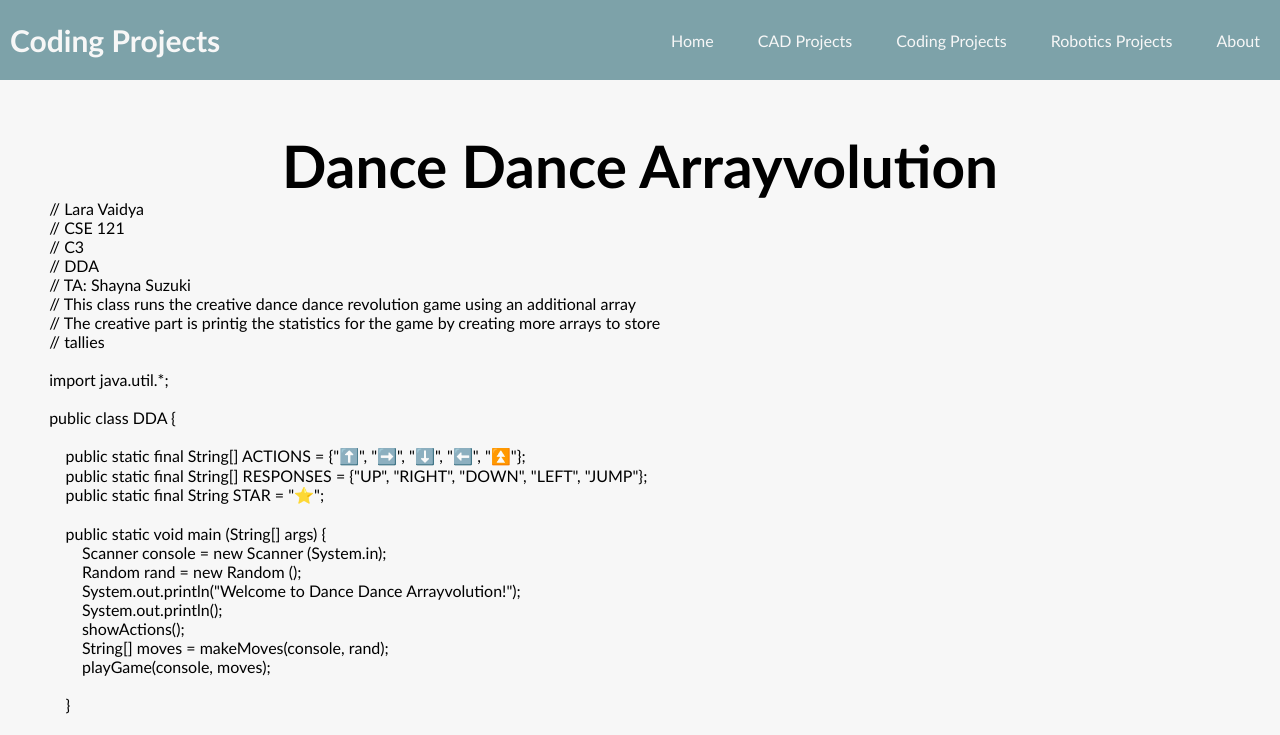
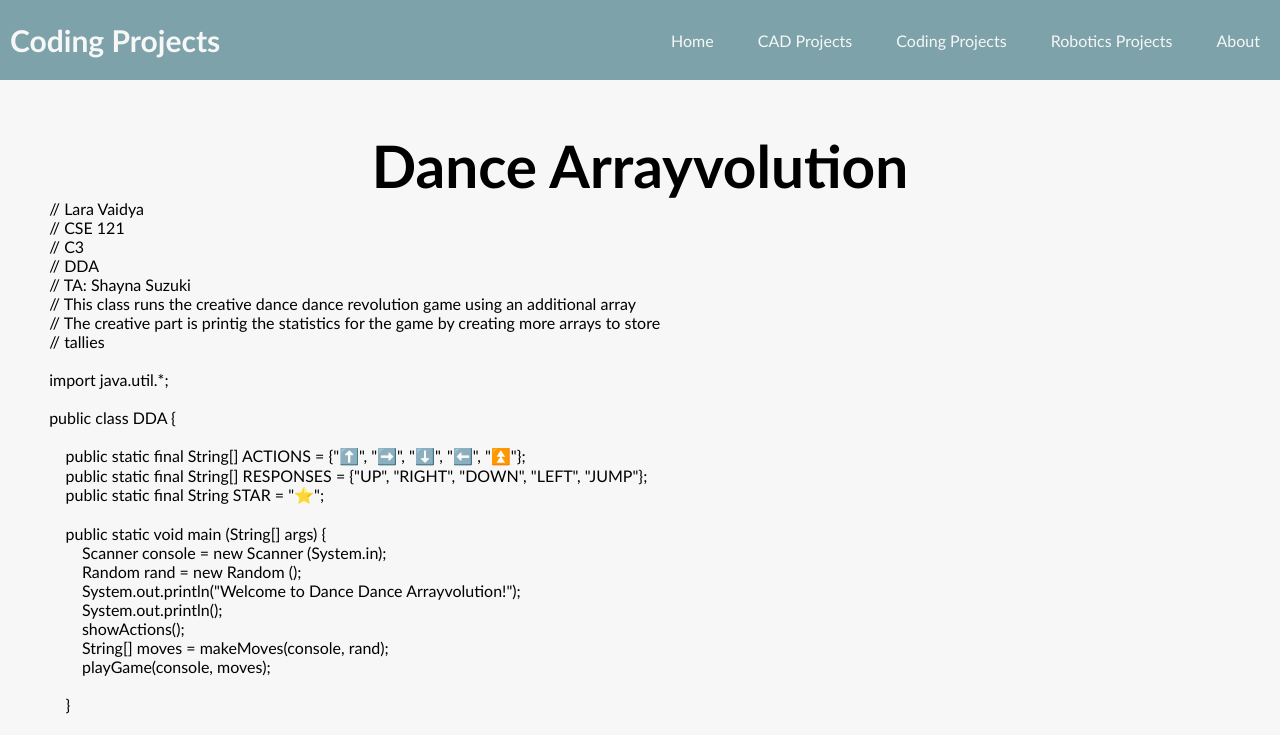
Before and after one commit to lara-v-123/portfolio, a plain HTML site: page code7.html in a window 1280 px wide. Shown: the top 735 px of the page. Drawn offline with Linux system fonts and the light colour scheme.

Commit message:
changed code 7

```diff
--- a/code7.html
+++ b/code7.html
@@ -17,7 +17,7 @@
     <main>
       <div class="heading">
         <h3>
-            Dance Dance Arrayvolution
+            Dance Arrayvolution
           </h3>
       </div>
   </main>
```
